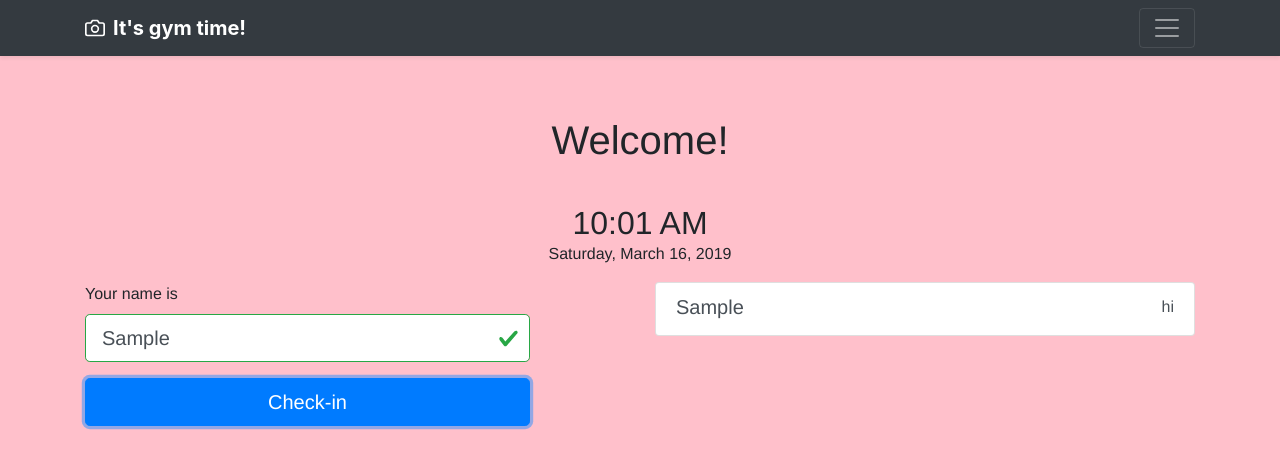
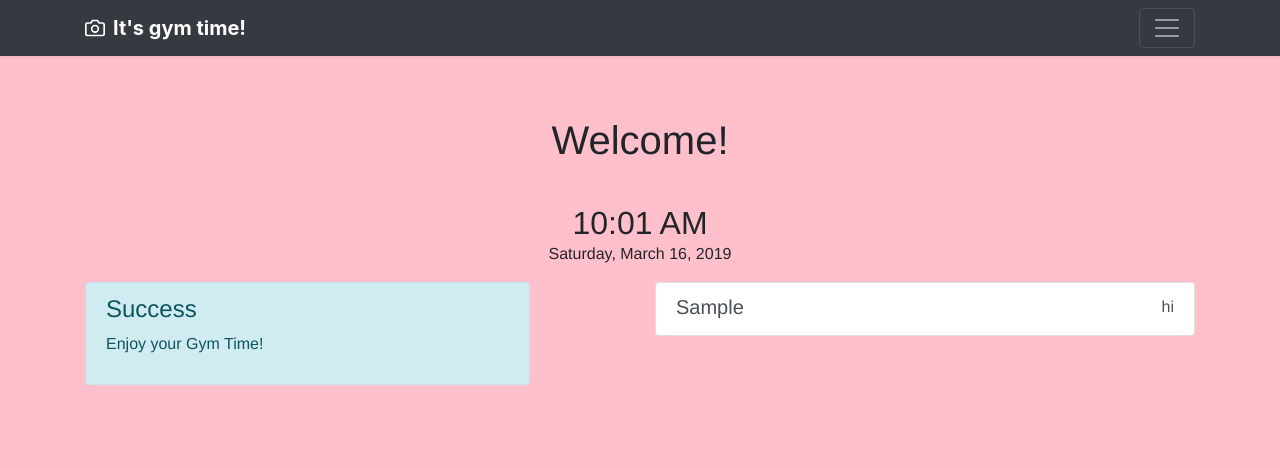
Before and after one commit to rmhdev/gym-time, a Vue app: page / in a window 1280 px wide. Both pictures are taken after typing "Sample" into the empty fields and a click on the button "Check-in". Shown: the top 468 px of the page. Built offline with nearby package versions, Linux system fonts and the light colour scheme.

Commit message:
Show a message when a new customer is added

```diff
--- a/src/components/Checkin.vue
+++ b/src/components/Checkin.vue
@@ -1,6 +1,10 @@
 <template>
     <div id="checkin">
-        <form @submit.prevent="submit" class="needs-validation" autocomplete="off">
+        <div v-if="isValid" class="gym-customer-added alert alert-info" role="alert">
+            <h4 class="gym-title alert-heading">Success</h4>
+            <p>Enjoy your Gym Time!</p>
+        </div>
+        <form v-else @submit.prevent="submit" class="needs-validation" autocomplete="off">
             <div class="form-group">
                 <label for="checkin_name">Your name is</label>
                 <input
@@ -36,6 +40,9 @@
             }
         },
         computed: {
+            isValid() {
+                return 'valid' === this.status;
+            },
             feedbackClass() {
                 switch (this.status) {
                     case 'valid':
```
Also changed, not shown: 1 other file (tests, documents, lock files or other folders).
